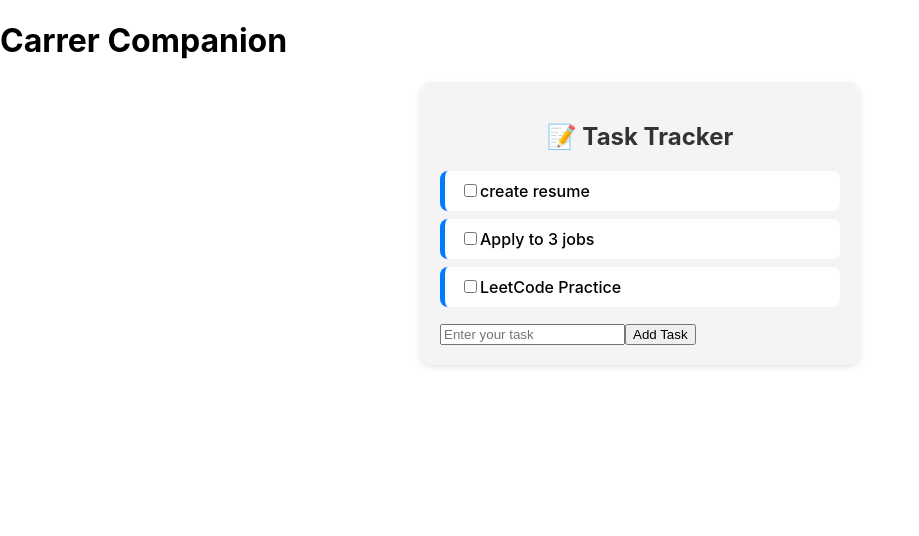
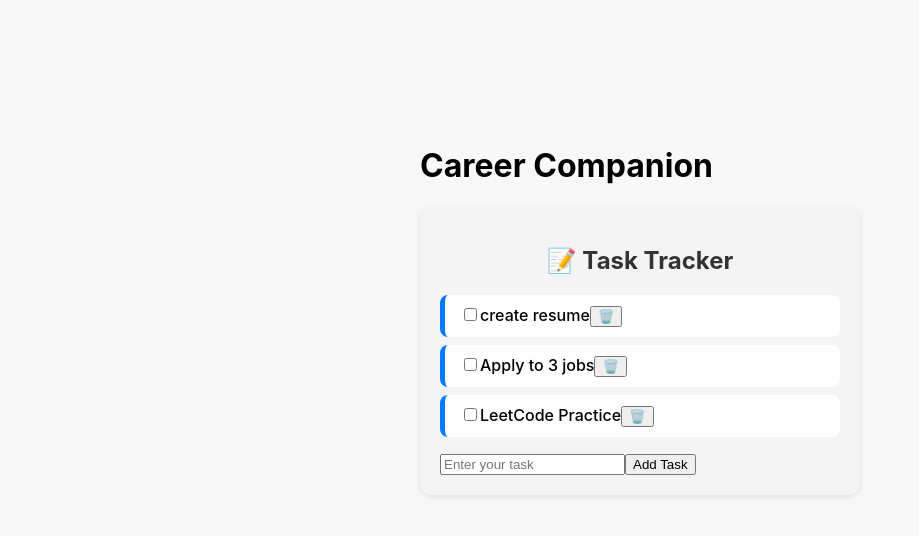
Before and after one commit to sahanahc123/career-companion, a React (Create React App) app: page / in a window 1280 px wide. Shown: the top 536 px of the page, without its empty margins (0-919 px from the left). Built offline with nearby package versions, Linux system fonts and the light colour scheme.

Commit message:
updated !

```diff
--- a/src/App.js
+++ b/src/App.js
@@ -6,8 +6,8 @@ function App() {
 
   return (
     <div className="App">
-    <h1>Carrer Companion</h1>
-     <TaskTracker tasks ={myTasks}/>
+    <h1>Career Companion</h1>
+    <TaskTracker tasks ={myTasks}/>
     </div>
   );
 }
--- /dev/null
+++ b/src/componenets/TaskItem.js
@@ -0,0 +1,17 @@
+import React from "react";
+
+function TaskItem({ task, index, completed, onToggle, onDelete }) {
+  return (
+    <li className={`task ${completed ? "completed" : ""}`} key={index}>
+      <input
+        type="checkbox"
+        checked={completed}
+        onChange={() => onToggle(index)}
+      />
+      {task}
+<button onClick={() => onDelete(index)} className="delete-button">🗑️</button>
+    </li>
+  );
+}
+
+export default TaskItem;
--- a/src/componenets/TaskTracker.css
+++ b/src/componenets/TaskTracker.css
@@ -1,3 +1,11 @@
+body {
+  display: flex;
+  justify-content: center;
+  align-items: center;
+  min-height: 80vh;
+  background-color: #f8f8f8;
+  margin: 0;
+}
 .task-tracker{
     background-color:#f4f4f4;
     padding: 20px;
--- a/src/componenets/TaskTracker.js
+++ b/src/componenets/TaskTracker.js
@@ -1,6 +1,8 @@
 import React from "react"; // Bring React so we can use JSX
 import './TaskTracker.css';
 import { useState } from "react";
+import TaskItem from "./TaskItem";
+
 
 function TaskTracker({tasks}) {
     const [completed, setCompleted] = useState(
@@ -13,8 +15,12 @@ function TaskTracker({tasks}) {
     const updated = [...completed];
     updated[index] = !updated[index];
     setCompleted(updated);
-
-
+};
+  const deleteTask = (index) => {
+  const updatedTasks = taskList.filter((_, i) => i !== index);
+  const updatedCompleted = completed.filter((_, i) => i !== index);
+  setTaskList(updatedTasks);
+  setCompleted(updatedCompleted);
 };
 
   const addTask = () => {
@@ -25,8 +31,6 @@ function TaskTracker({tasks}) {
   }
 };
 
-
-
 const [taskList, setTaskList] = useState(tasks);
 
 
@@ -36,18 +40,16 @@ function TaskTracker({tasks}) {
       <h2>📝 Task Tracker</h2>
       <ul className="task-list">
       {taskList.map((task, index) => (
-          <li
-            className={`task ${completed[index] ? "completed" : ""}`}
+     <TaskItem
      key={index}
-          >
-    <input
-      type="checkbox"
-      checked={completed[index]}
-      onChange={() => toggleTask(index)}
+     task={task}
+     index={index}
+     completed={completed[index]}
+     onToggle={toggleTask}
+     onDelete={deleteTask}
   />
-        {task}
-      </li>
 ))}
+
     </ul>
 
     <input type = "text" placeholder="Enter your task"
@@ -56,6 +58,7 @@ function TaskTracker({tasks}) {
     />
     <button onClick={addTask}>Add Task</button>
 
+
  </div>
     );
 
```
Lines whose indentation alone changed are shown as unchanged.
